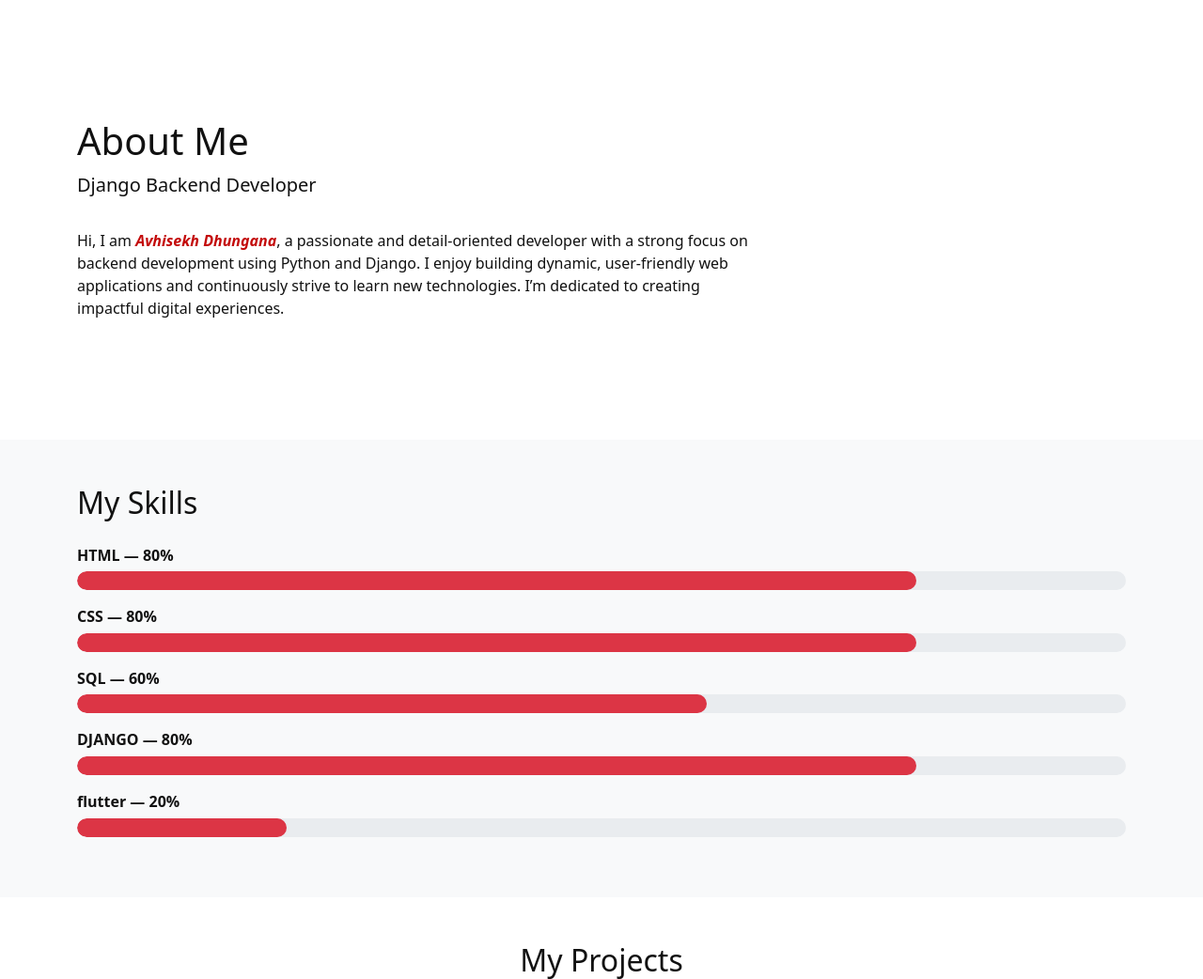
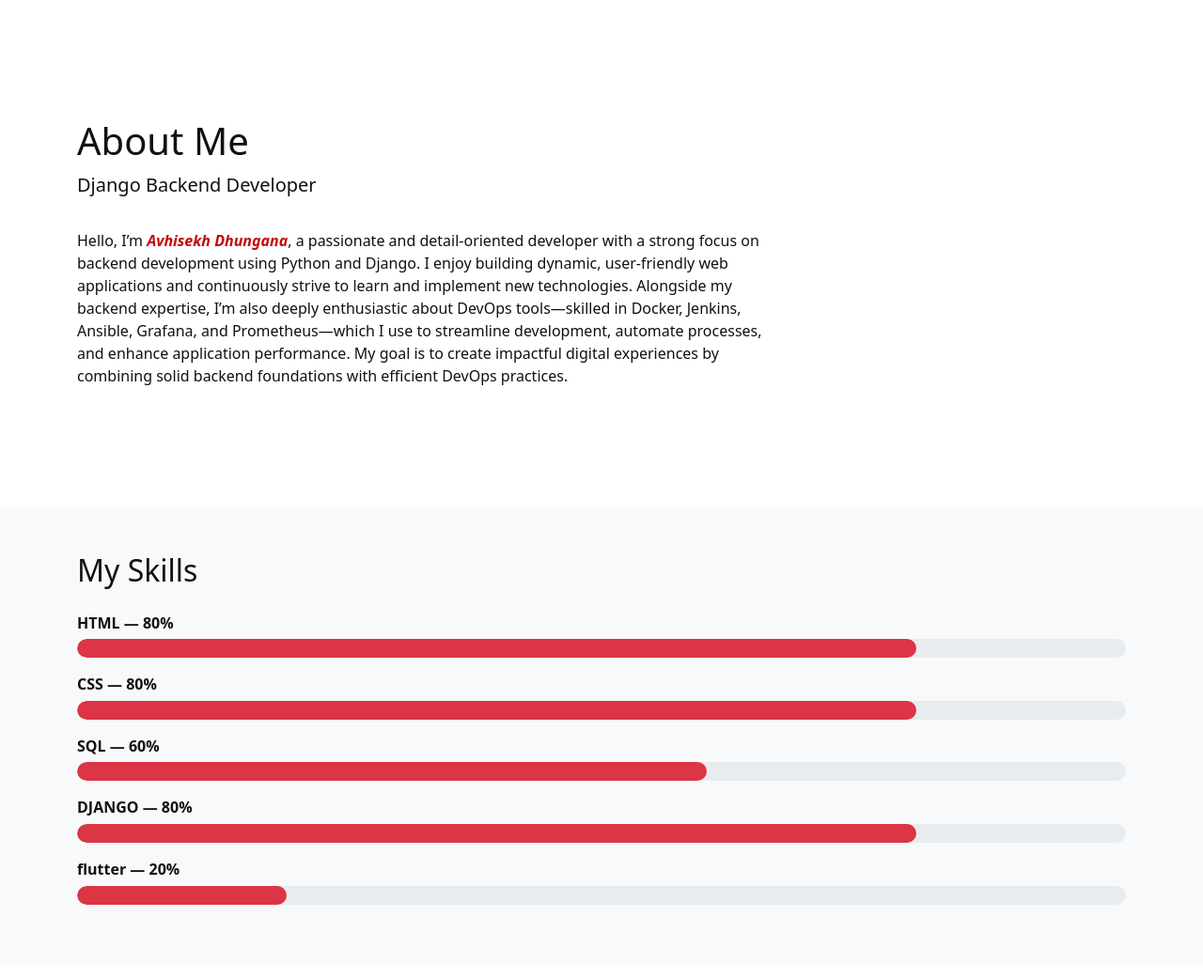
Before and after one commit to avhisekh18/portfolio-django, a Django app: page / in a window 1280 px wide. Shown: the part 601-1643 px from the top of the page at 94% size. Run offline with Django 5.2, Linux system fonts and the light colour scheme; data comes from the database, SQL or seed files in the repository.

Commit message:
fixed about me issues

```diff
--- a/portfolio/resume/templates/index.html
+++ b/portfolio/resume/templates/index.html
@@ -27,10 +27,7 @@
         <h1>About Me</h1>
         <p class="lead">Django Backend Developer</p>
         <p class="py-3">
-          Hi, I am <span class="text">Avhisekh Dhungana</span>, a passionate and detail-oriented developer
-          with a strong focus on backend development using Python and Django. I enjoy building dynamic,
-          user-friendly web applications and continuously strive to learn new technologies. I’m dedicated
-          to creating impactful digital experiences.
+           Hello, I’m <span class="text">Avhisekh Dhungana</span>, a passionate and detail-oriented developer with a strong focus on backend development using Python and Django. I enjoy building dynamic, user-friendly web applications and continuously strive to learn and implement new technologies. Alongside my backend expertise, I’m also deeply enthusiastic about DevOps tools—skilled in Docker, Jenkins, Ansible, Grafana, and Prometheus—which I use to streamline development, automate processes, and enhance application performance. My goal is to create impactful digital experiences by combining solid backend foundations with efficient DevOps practices.
         </p>
       </div>
     </div>
```
